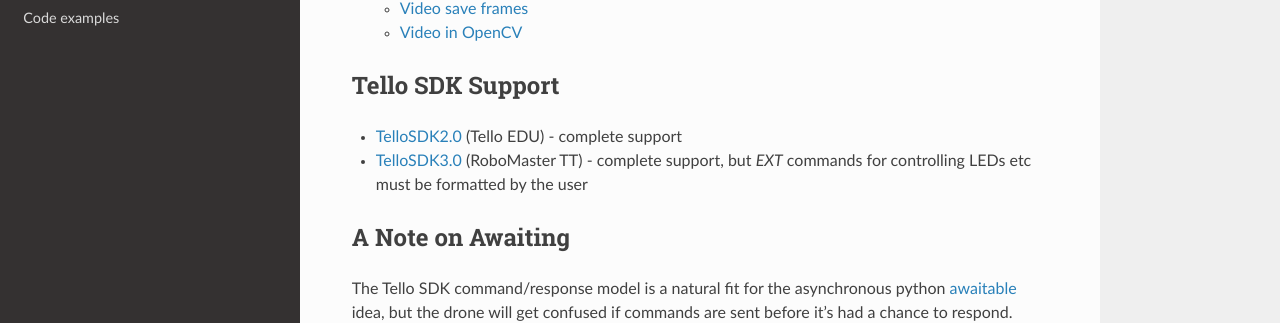
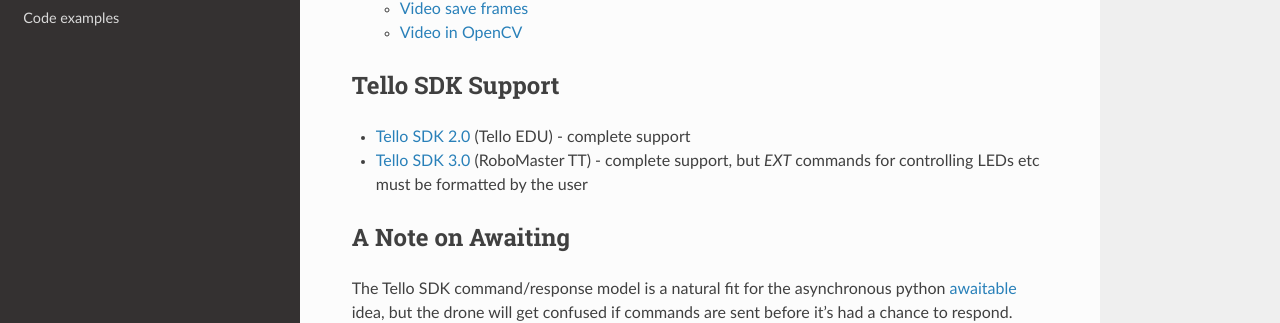
Before and after one commit to robagar/tello-asyncio, a Sphinx documentation site: the page built from docs/index.rst, in a window 1280 px wide and 900 px high, scrolled down 833 px. Shown: the part 131-454 px from the top of the window. Built offline with Sphinx 7.4.7 and the Read the Docs theme 2.0.0, drawn with Linux system fonts in a browser that asks for light colours.

Commit message:
docs SDK links

```diff
--- a/docs/index.rst
+++ b/docs/index.rst
@@ -38,8 +38,8 @@
 Tello SDK Support
 -----------------
 
-* `Tello\ SDK\ 2.0 <https://dl-cdn.ryzerobotics.com/downloads/Tello/Tello%20SDK%202.0%20User%20Guide.pdf>`_ (Tello EDU) - complete support
-* `Tello\ SDK\ 3.0 <https://dl.djicdn.com/downloads/RoboMaster+TT/Tello_SDK_3.0_User_Guide_en.pdf>`_ (RoboMaster TT) - complete support, but `EXT` commands for controlling LEDs etc must be formatted by the user
+* `Tello SDK 2.0 <https://dl-cdn.ryzerobotics.com/downloads/Tello/Tello%20SDK%202.0%20User%20Guide.pdf>`_ (Tello EDU) - complete support
+* `Tello SDK 3.0 <https://dl.djicdn.com/downloads/RoboMaster+TT/Tello_SDK_3.0_User_Guide_en.pdf>`_ (RoboMaster TT) - complete support, but `EXT` commands for controlling LEDs etc must be formatted by the user
 
 A Note on Awaiting
 ------------------
```
